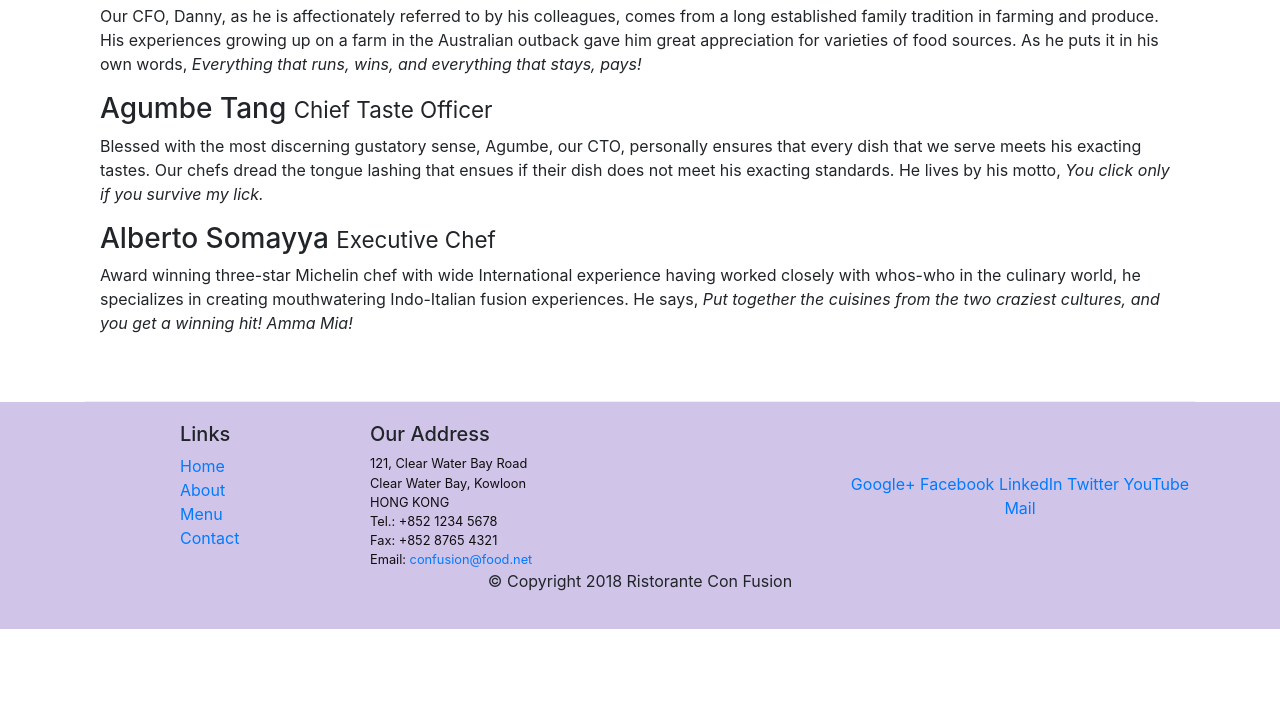
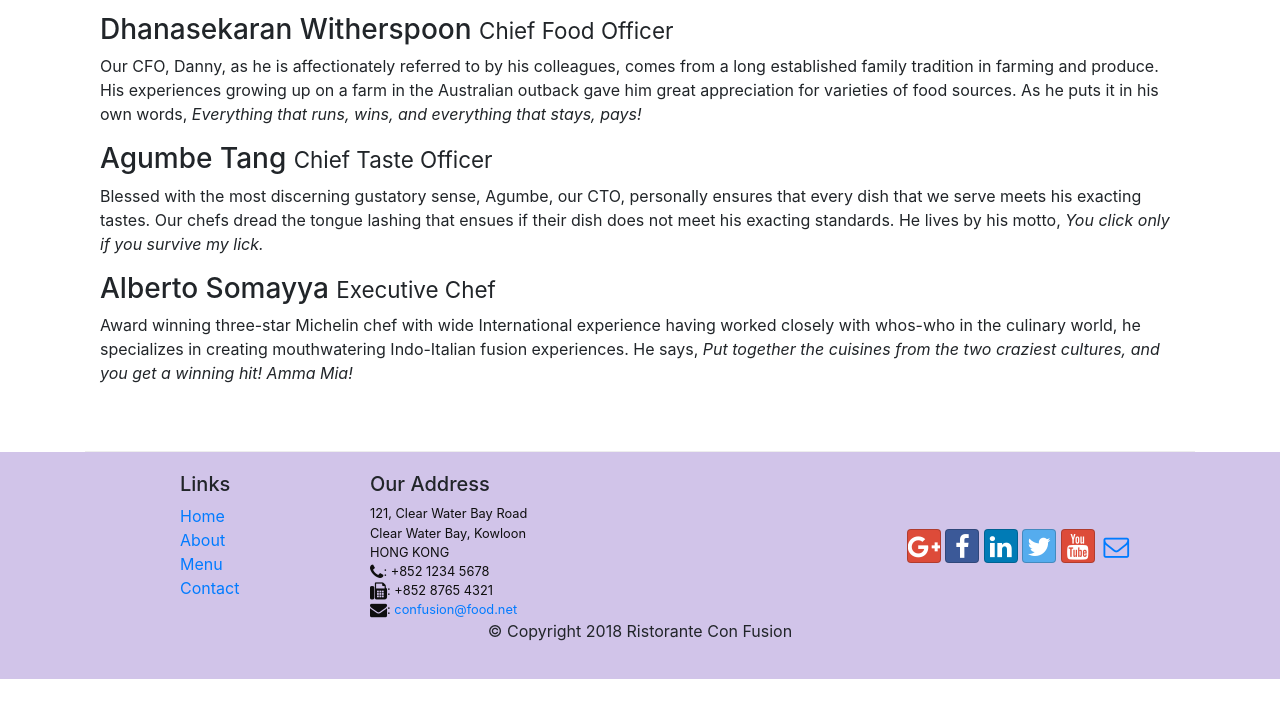
Before and after one commit to chiuyong/conFusion, a website: page aboutus.html in a window 1280 px wide. Shown: the part 1102-1820 px from the top of the page. Before the commit the page ends 1731 px from the top, so only its background shows below. Drawn offline with nearby package versions, Linux system fonts and the light colour scheme.

Commit message:
Icon Fonts

```diff
--- a/aboutus.html
+++ b/aboutus.html
@@ -9,6 +9,8 @@
 
     <!-- Bootstrap CSS -->
     <link rel="stylesheet" href="node_modules/bootstrap/dist/css/bootstrap.min.css">
+    <link rel="stylesheet" href="node_modules/font-awesome/css/font-awesome.min.css">
+    <link rel="stylesheet" href="node_modules/bootstrap-social/bootstrap-social.css">
     <link href="./css/styles.css" rel="stylesheet">
 
     <title>Ristorante Con Fusion: About Us</title>
@@ -22,12 +24,12 @@
                 <span class="navbar-toggler-icon"></span>
             </button>
             <a class="navbar-brand" href="./index.html">Ristorante Con Fusion</a>
-            <div class="collapse navbar-collapse" id="#Navbar">
+            <div class="collapse navbar-collapse" id="Navbar">
                 <ul class="navbar-nav mr-auto">
-                    <li class="nav-item"><a class="nav-link" href="./index.html">Home</a></li>
-                    <li class="nav-item active"><a class="nav-link" href="#">About</a></li>
-                    <li class="nav-item"><a class="nav-link" href="#">Menu</a></li>
-                    <li class="nav-item"><a class="nav-link" href="#">Contact</a></li>
+                    <li class="nav-item"><a class="nav-link" href="./index.html"><i class="fa fa-home fa-lg"></i> Home</a></li>
+                    <li class="nav-item active"><a class="nav-link" href="#"><i class="fa fa-info fa-lg"></i> About</a></li>
+                    <li class="nav-item"><a class="nav-link" href="#"><i class="fa fa-list fa-lg"></i> Menu</a></li>
+                    <li class="nav-item"><a class="nav-link" href="#"><i class="fa fa-address fa-lg"></i>Contact</a></li>
                 </ul>
             </div>
         </div>
@@ -102,19 +104,19 @@
 		              121, Clear Water Bay Road<br>
 		              Clear Water Bay, Kowloon<br>
 		              HONG KONG<br>
-		              Tel.: +852 1234 5678<br>
-		              Fax: +852 8765 4321<br>
-		              Email: <a href="mailto:confusion@food.net">confusion@food.net</a>
+		              <i class="fa fa-phone fa-lg"></i>: +852 1234 5678<br>
+		              <i class="fa fa-fax fa-lg"></i>: +852 8765 4321<br>
+		              <i class="fa fa-envelope fa-lg"></i>: <a href="mailto:confusion@food.net">confusion@food.net</a>
 		           </address>
                 </div>
                 <div class="col-12 col-sm-4 align-self-center">
                     <div class="text-center">
-                        <a href="http://google.com/+">Google+</a>
-                        <a href="http://www.facebook.com/profile.php?id=">Facebook</a>
-                        <a href="http://www.linkedin.com/in/">LinkedIn</a>
-                        <a href="http://twitter.com/">Twitter</a>
-                        <a href="http://youtube.com/">YouTube</a>
-                        <a href="mailto:">Mail</a>
+                       <a class="btn btn-social-icon btn-google" href="http://google.com/+"><i class="fa fa-google-plus"></i></a>
+                        <a class="btn btn-social-icon btn-facebook" href="http://www.facebook.com/profile.php?id="><i class="fa fa-facebook"></i></a>
+                        <a class="btn btn-social-icon btn-linkedin" href="http://www.linkedin.com/in/"><i class="fa fa-linkedin"></i></a>
+                        <a class="btn btn-social-icon btn-twitter" href="http://twitter.com/"><i class="fa fa-twitter"></i></a>
+                        <a class="btn btn-social-icon btn-google" href="http://youtube.com/"><i class="fa fa-youtube"></i></a>
+                        <a class="btn btn-social-icon" href="mailto:"><i class="fa fa-envelope-o"></i></a>
                     </div>
                 </div>
            </div>
--- a/css/styles.css
+++ b/css/styles.css
@@ -33,3 +33,8 @@ address{
 .navbar-dark {
     background-color: #512DA8;
 }
+
+body {
+    z-index: 0;
+    padding: 50px 0;
+}
--- a/package.json
+++ b/package.json
@@ -15,6 +15,8 @@
   },
   "dependencies": {
     "bootstrap": "^4.0.0",
+    "bootstrap-social": "^5.1.1",
+    "font-awesome": "^4.7.0",
     "jquery": "^3.3.1",
     "popper.js": "^1.12.9"
   }
```
Also changed, not shown: index.html (+16 -14 lines), 1 other file.
